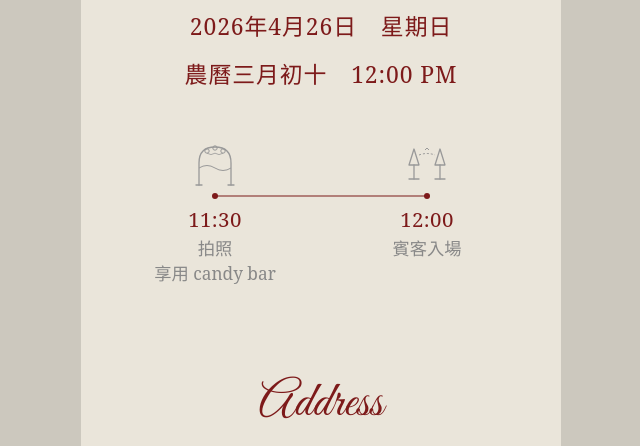
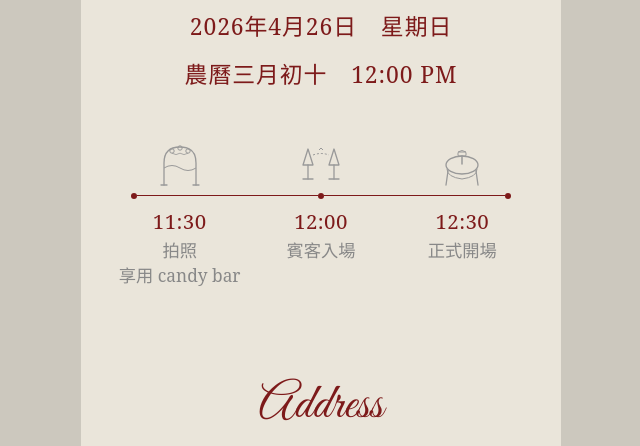
Before and after one commit to riljian/qibang-yujie-wedding-invitation, a plain HTML site: page index.html in a window 1280 px wide. Shown: the part 3863-4309 px from the top of the page, without its empty margins (319-959 px from the left). Drawn offline with nearby package versions, Linux system fonts and the light colour scheme.

Commit message:
Revert "移除 Timeline 12:30 項目並修正 bar 對齊"
This reverts commit e099a2840acccbfced43adf28f9e49e339f49a3e.

```diff
--- a/index.html
+++ b/index.html
@@ -553,26 +553,8 @@
 
       .tl-bar {
         display: flex;
-        position: relative;
-        margin-bottom: 6px;
-      }
-
-      .tl-bar::before {
-        content: '';
-        position: absolute;
-        top: 50%;
-        left: 25%;
-        right: 25%;
-        height: 1px;
-        background: var(--red);
-        transform: translateY(-50%);
-      }
-
-      .tl-bar-cell {
-        flex: 1;
-        display: flex;
-        justify-content: center;
         align-items: center;
+        margin: 0 16px 6px;
       }
 
       .tl-dot {
@@ -581,8 +563,12 @@
         border-radius: 50%;
         background: var(--red);
         flex-shrink: 0;
-        position: relative;
-        z-index: 1;
+      }
+
+      .tl-line {
+        flex: 1;
+        height: 1px;
+        background: var(--red);
       }
 
       .tl-labels {
@@ -995,12 +981,78 @@
               />
             </svg>
           </div>
+          <div class="tl-icon">
+            <!-- Dining table -->
+            <svg width="46" height="48" viewBox="0 0 46 48" fill="none">
+              <ellipse
+                cx="23"
+                cy="24"
+                rx="16"
+                ry="9"
+                stroke="#999"
+                stroke-width="1.3"
+                fill="none"
+              />
+              <path
+                d="M8 28Q8 36 23 38Q38 36 38 28"
+                stroke="#999"
+                stroke-width="1"
+                fill="none"
+              />
+              <line
+                x1="9"
+                y1="30"
+                x2="7"
+                y2="44"
+                stroke="#999"
+                stroke-width="1.3"
+                stroke-linecap="round"
+              />
+              <line
+                x1="37"
+                y1="30"
+                x2="39"
+                y2="44"
+                stroke="#999"
+                stroke-width="1.3"
+                stroke-linecap="round"
+              />
+              <line
+                x1="23"
+                y1="15"
+                x2="23"
+                y2="23"
+                stroke="#999"
+                stroke-width="1.5"
+                stroke-linecap="round"
+              />
+              <rect
+                x="19"
+                y="11"
+                width="8"
+                height="4"
+                rx="1"
+                stroke="#999"
+                stroke-width="1"
+                fill="none"
+              />
+              <path
+                d="M19 11 Q23 8 27 11"
+                stroke="#999"
+                stroke-width="1"
+                fill="none"
+              />
+            </svg>
+          </div>
         </div>
 
         <!-- Bar -->
-        <div class="tl-bar">
-          <div class="tl-bar-cell"><div class="tl-dot"></div></div>
-          <div class="tl-bar-cell"><div class="tl-dot"></div></div>
+        <div class="tl-bar" style="margin: 0 22px 8px">
+          <div class="tl-dot"></div>
+          <div class="tl-line"></div>
+          <div class="tl-dot"></div>
+          <div class="tl-line"></div>
+          <div class="tl-dot"></div>
         </div>
 
         <!-- Labels -->
@@ -1012,6 +1064,10 @@
           <div class="tl-item">
             <span class="tl-time">12:00</span>
             <span class="tl-event">賓客入場</span>
+          </div>
+          <div class="tl-item">
+            <span class="tl-time">12:30</span>
+            <span class="tl-event">正式開場</span>
           </div>
         </div>
       </div>
```
Also changed, not shown: parents/index.html (+80 -24 lines).
